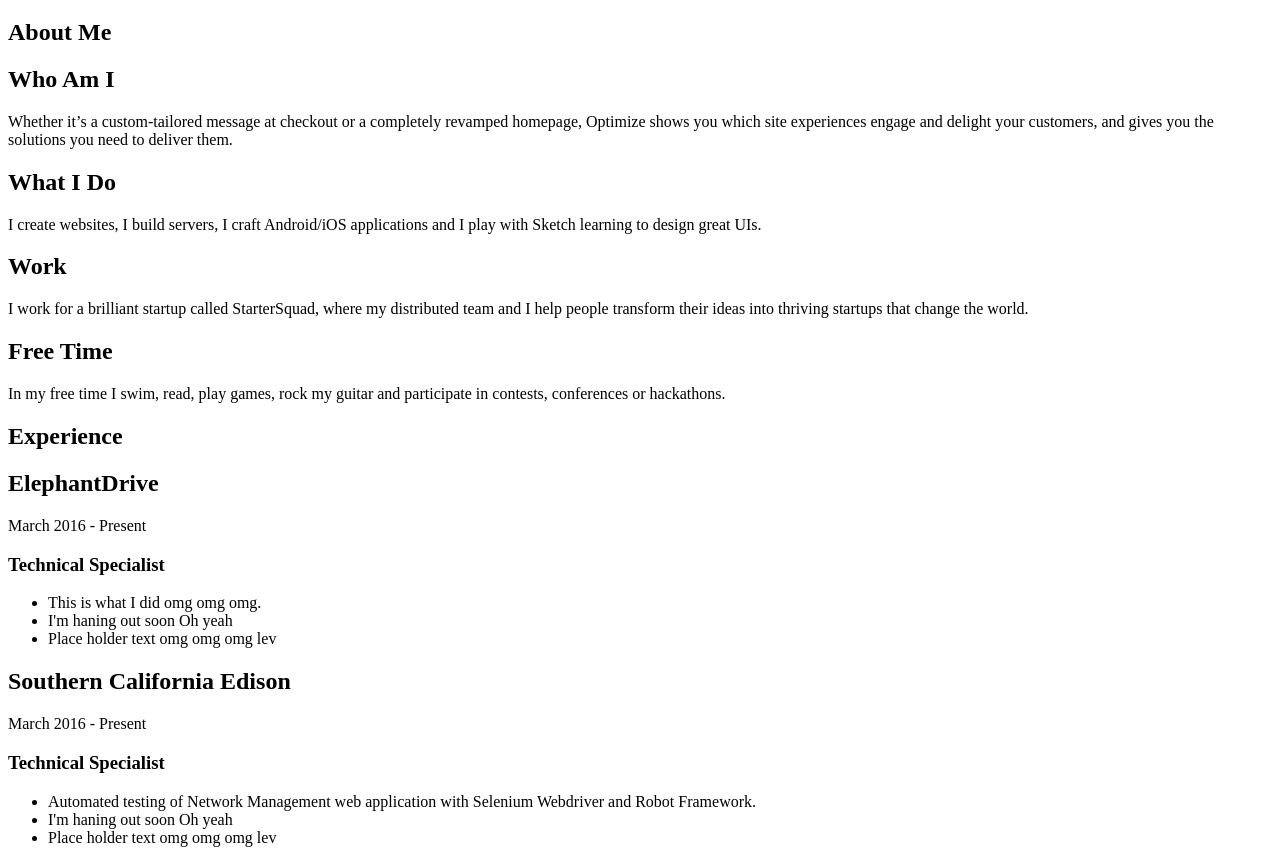
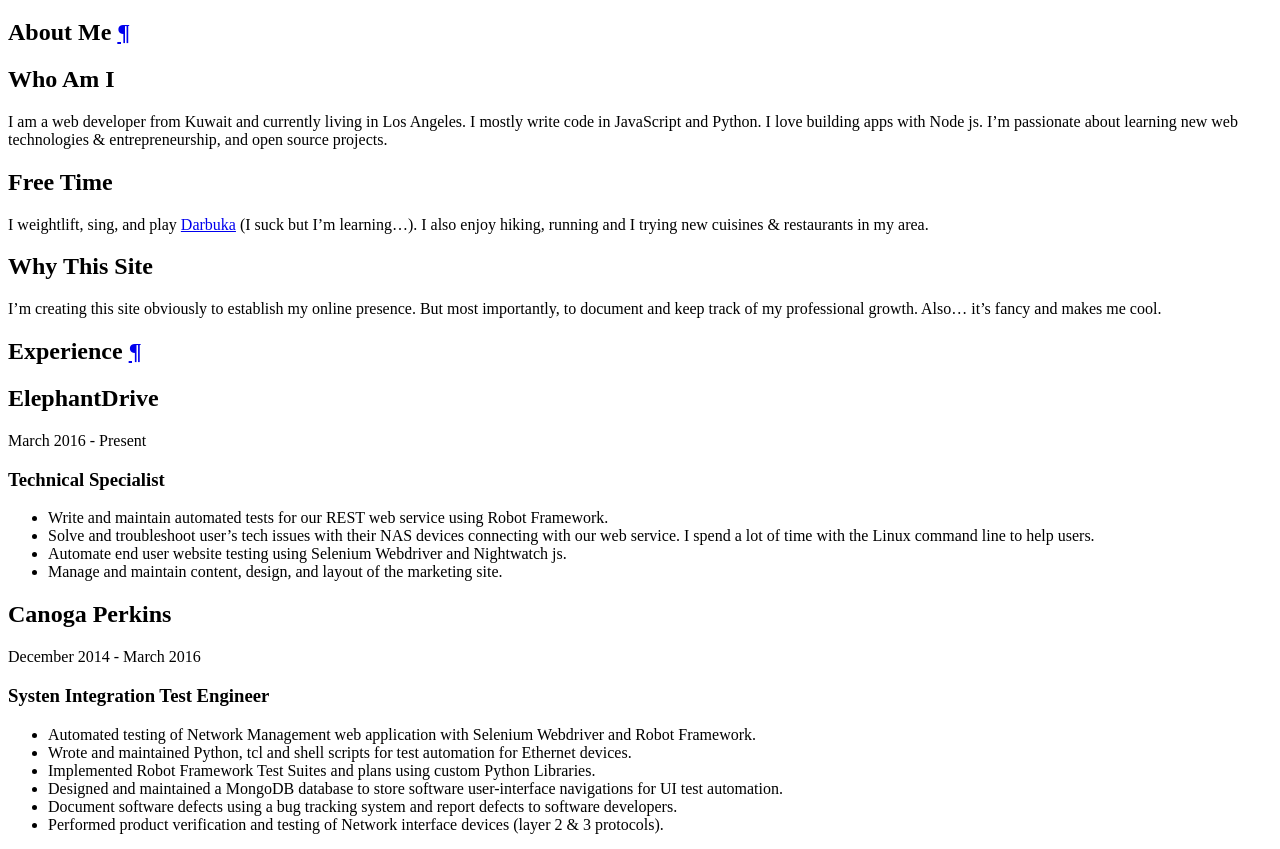
Before and after one commit to AlahmadiQ8/my-site, a website: page app/index.html in a window 1280 px wide. Shown: the part 105-954 px from the top of the page. Drawn offline with Linux system fonts and the light colour scheme; a web font is replaced by a local one.

Commit message:
changes theme, added content

```diff
--- a/app/index.html
+++ b/app/index.html
@@ -42,7 +42,7 @@
 
     <section>
       <div class="container">
-        <h1>About Me</h1>
+        <h1 id='about-me'>About Me <a href="#about-me">¶</a></h1>
         <!-- <hr class='custom-line'> -->
 
         <div class="entry-container">
@@ -50,31 +50,8 @@
             <h2>Who Am I</h2>
           </div>
           <div class="col-right">
-          <p>Whether it’s a custom-tailored message at checkout or a
-          completely revamped homepage, Optimize shows you which site
-          experiences engage and delight your customers, and gives you
-          the solutions you need to deliver them.</p>
-          </div>
-        </div>
-
-        <div class="entry-container">
-          <div class="col-left">
-            <h2>What I Do</h2>
-          </div>
-          <div class="col-right">
-            <p>I create websites, I build servers, I craft Android/iOS applications
-            and I play with Sketch learning to design great UIs.</p>
-          </div>
-        </div>
-
-        <div class="entry-container">
-          <div class="col-left">
-            <h2>Work</h2>
-          </div>
-          <div class="col-right">
-            <p>I work for a brilliant startup called StarterSquad, where
-            my distributed team and I help people transform their ideas
-            into thriving startups that change the world.</p>
+          <p>I am a web developer from Kuwait and currently living in Los Angeles. I mostly write code in JavaScript and Python. I love building apps with Node js. I’m passionate about learning new web technologies & entrepreneurship, and open source projects.
+          </p>
           </div>
         </div>
 
@@ -83,8 +60,18 @@
             <h2>Free Time</h2>
           </div>
           <div class="col-right">
-            <p>In my free time I swim, read, play games, rock my guitar and participate
-            in contests, conferences or hackathons.</p>
+            <p>I weightlift, sing, and play <a target="_blank" href="https://en.wikipedia.org/wiki/Goblet_drum">Darbuka</a> (I suck but I’m learning…). I also enjoy hiking, running and I trying new cuisines & restaurants in my area.
+            </p>
+          </div>
+        </div>
+
+        <div class="entry-container">
+          <div class="col-left">
+            <h2>Why This Site</h2>
+          </div>
+          <div class="col-right">
+            <p>I’m creating this site obviously to establish my online presence. But most importantly, to document and keep track of my professional growth. Also… it’s fancy and makes me cool.
+            </p>
           </div>
         </div>
 
@@ -95,7 +82,7 @@
 
     <section>
       <div class="container">
-        <h1>Experience</h1>
+        <h1 id='experience'>Experience <a href="#experience">¶</a></h1>
         <!-- <hr class='custom-line'> -->
 
         <div class="entry-container">
@@ -106,9 +93,32 @@
           <div class="col-right">
             <h3 class='job-title'>Technical Specialist</h3>
             <ul>
-              <li>This is what I did omg omg omg.</li>
-              <li>I'm haning out soon Oh yeah</li>
-              <li>Place holder text omg omg omg lev</li>
+              <li>Write and maintain automated tests for our REST web service using Robot Framework.
+              </li>
+              <li>Solve and troubleshoot user’s tech issues with their NAS devices connecting with our web service. I spend a lot of time with the Linux command line to help users.
+              </li>
+              <li>Automate end user website testing using Selenium Webdriver and Nightwatch js.
+              </li>
+              <li>Manage and maintain content, design, and layout of the marketing site.
+              </li>
+            </ul>
+          </div>
+        </div>
+
+        <div class="entry-container">
+          <div class="col-left">
+            <h2>Canoga Perkins</h2>
+            <p class='small-sub-text'>December 2014 - March 2016</p>
+          </div>
+          <div class="col-right">
+            <h3 class='job-title'>Systen Integration Test Engineer</h3>
+            <ul>
+              <li>Automated testing of Network Management web application with Selenium Webdriver and Robot Framework.</li>
+              <li>Wrote and maintained Python, tcl and shell scripts for test automation for Ethernet devices.</li>
+              <li>Implemented Robot Framework Test Suites and plans using custom Python Libraries.</li>
+              <li>Designed and maintained a MongoDB database to store software user-interface navigations for UI test automation.</li>
+              <li>Document software defects using a bug tracking system and report defects to software developers.</li>
+              <li>Performed product verification and testing of Network interface devices (layer 2 & 3 protocols).</li>
             </ul>
           </div>
         </div>
@@ -116,14 +126,19 @@
         <div class="entry-container">
           <div class="col-left">
             <h2>Southern California Edison</h2>
-            <p class='small-sub-text'>March 2016 - Present</p>
+            <p class='small-sub-text'>June 2014 - December 2014</p>
           </div>
           <div class="col-right">
-            <h3 class='job-title'>Technical Specialist</h3>
+            <h3 class='job-title'>Network Operations Engineer, Intern</h3>
             <ul>
-              <li>Automated testing of Network Management web application with Selenium Webdriver and Robot Framework.</li>
-              <li>I'm haning out soon Oh yeah</li>
-              <li>Place holder text omg omg omg lev</li>
+              <li>Built a web app to find optimal paths between two sites on the company’s SONET (SDH) network topology.
+                <ul>
+                  <li>Mapped the network topology from a MySQL database into a graph implementation written in PHP.</li>
+                  <li>Implemented Dijkstra's algorithm to find the shortest path between two sites.</li>
+                </ul>
+              </li>
+              <li>Reduced labor time by implementing a web application to predict for the cost of building a new link for a customer site using a regression model programmed in R.</li>
+              <li>Wrote SQL queries and python scripts for verification and correction of database entries in the network database.</li>
             </ul>
           </div>
         </div>
@@ -133,7 +148,7 @@
 
     <section>
       <div class="container">
-        <h1>Skills</h1>
+        <h1 id='skills'>Skills <a href="#skills">¶</a></h1>
         <!-- <hr class='custom-line'> -->
 
         <div class="entry-container">
--- a/app/scss/_main.scss
+++ b/app/scss/_main.scss
@@ -12,10 +12,11 @@ $susy: (
 @include border-box-sizing;
 
 a {
-  color: black;
+  color: $link-color;
   text-decoration: none;
 
-  @include hover-focus {
+  &:hover {
+    color: $hover-color;
     text-decoration: none;
   }
 }
--- a/app/scss/_portfolio.scss
+++ b/app/scss/_portfolio.scss
@@ -15,14 +15,15 @@ section {
   margin-top: 1.25em;
 
   .container {
-    width: 85%;
+    width: 95%;
     margin: 0 auto;
   }
   @include susy-breakpoint($xl) {
     font-size: $font-size-md;
     .container {
-      width: 58em;
-      margin: 0 auto;
+      width: 100%;
+      // margin: 0 auto;
+      margin-left: -80px;
     }
   }
 
```
Also changed, not shown: app/scss/_variables.scss (+10 -8 lines), app/scss/mixins/_link.scss (+7 -0 lines).
